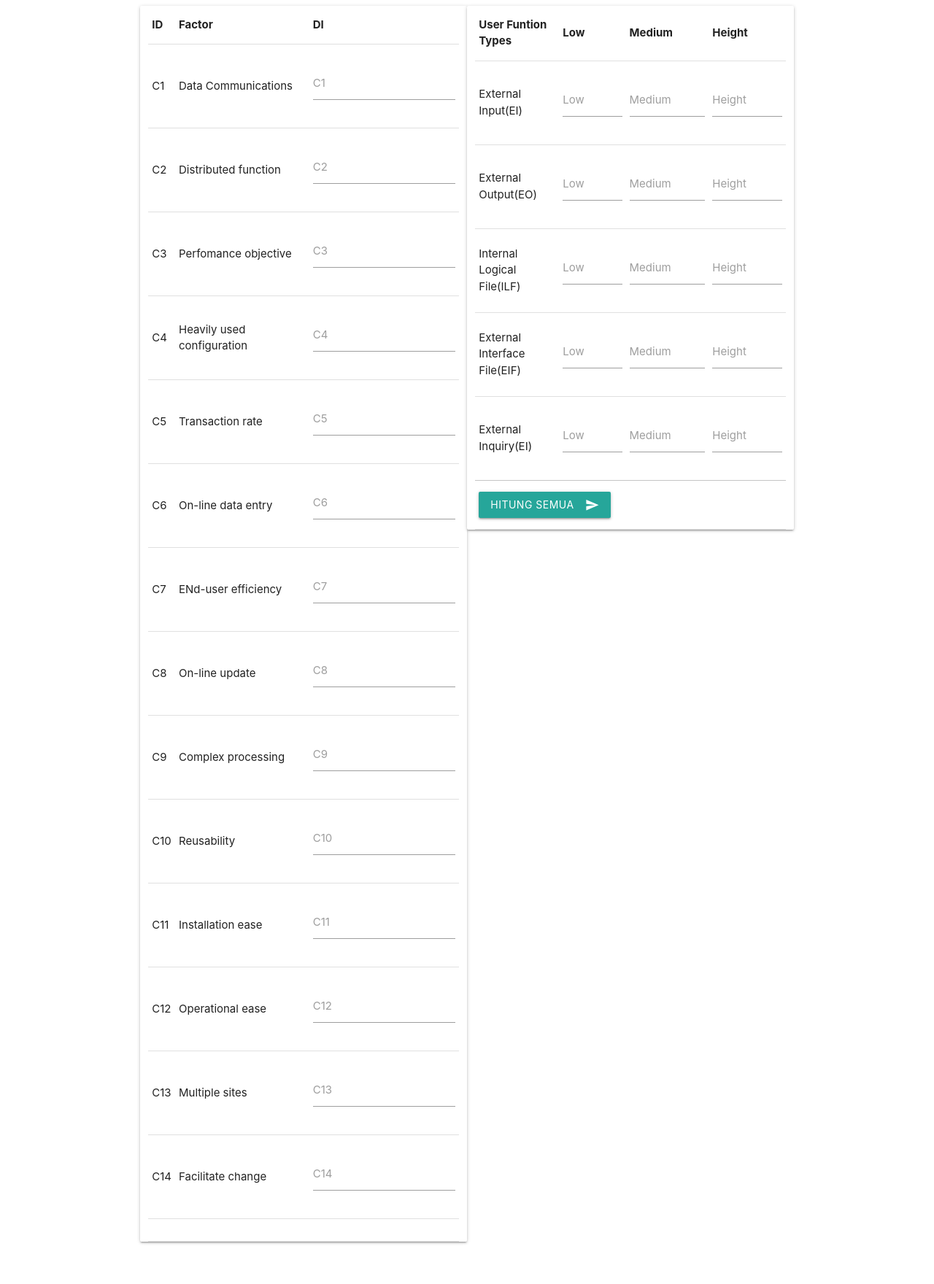
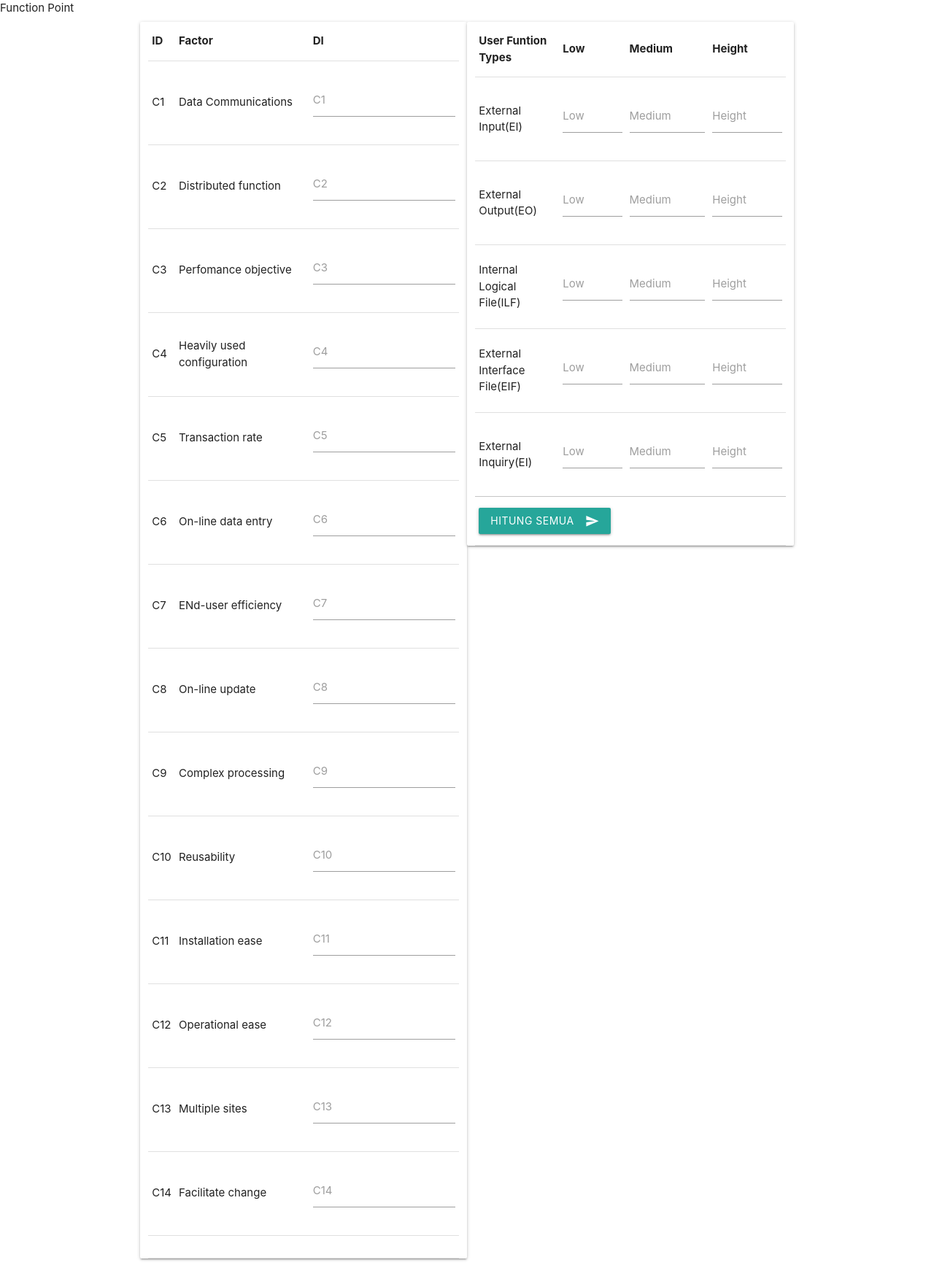
Before and after one commit to DinaPuspitaningrum/tugas-rpl-php, a PHP site: page / in a window 1280 px wide. Shown: the whole page at 73% size. Before the commit the page ends 1705 px from the top, so only its background shows below. Run offline with PHP 8.4, Linux system fonts and the light colour scheme.

Commit message:
commit afrizal

```diff
--- a/index.php
+++ b/index.php
@@ -36,6 +36,7 @@ $('#myForm').submit(function() {
 
     <body>
     <form id="myForm" method="post" action="test.php">
+    Function Point
     <div class="row container">
         <div class="col s12 m6 l6 card">
         <table class="tg">
```
